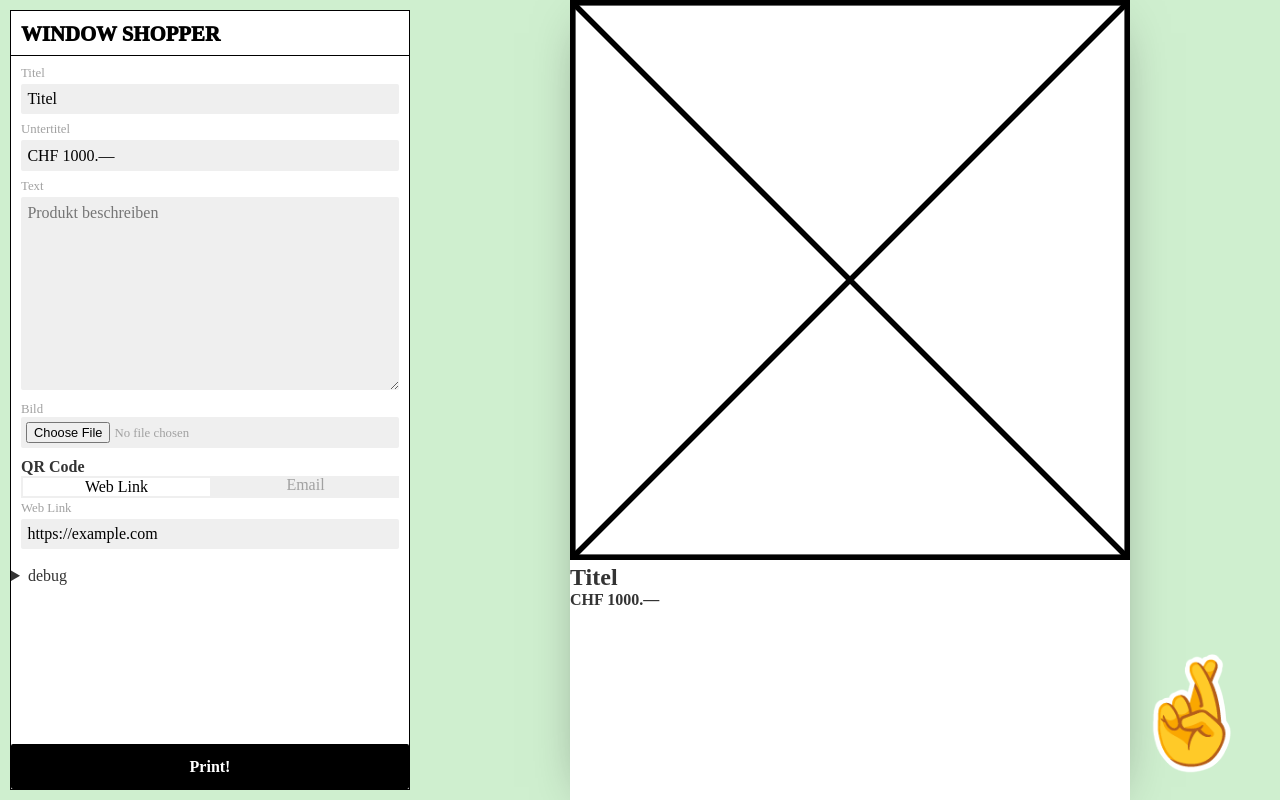
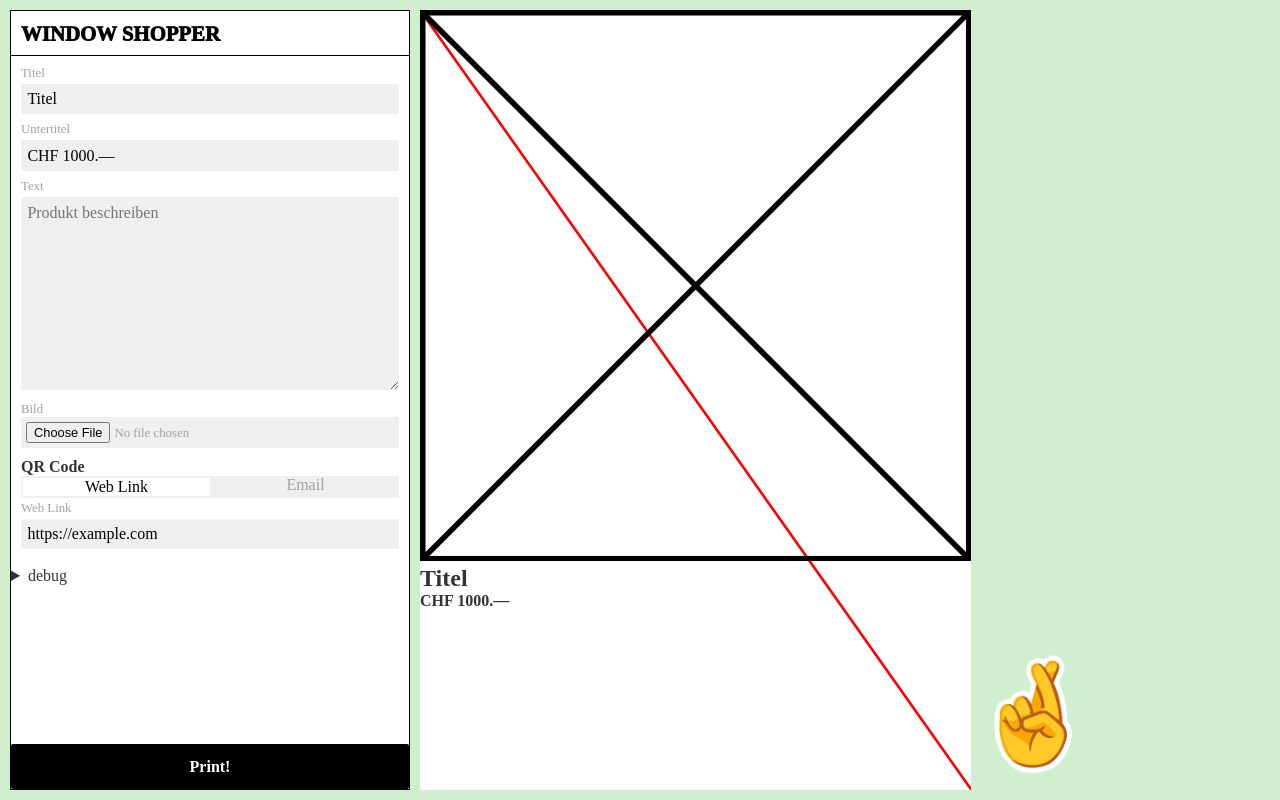
Before and after one commit to shrijo/window-shopper, a Svelte app: page / in a window 1280 px wide. Built offline with nearby package versions, Linux system fonts and the light colour scheme; a web font is replaced by a local one.

Commit message:
aspect ratio

```diff
--- a/src/App.svelte
+++ b/src/App.svelte
@@ -13,33 +13,47 @@
   let image = false;
 
   const onPrint = () => {
-		window.print()
+    window.print();
   };
 </script>
-
 
 <main>
   <div id="editor">
     <h1>Window Shopper</h1>
     <form>
-			<LabeledInput label="Titel" placeholder="Produkt Titel" bind:value={$title} />
-			<LabeledInput label="Untertitel" placeholder="Produkt Preis" bind:value={$subtitle} />
-			<LabeledTextarea label="Text" placeholder="Produkt beschreiben" bind:value={$text} />
-			<ImageUpload bind:value={image}/>
+      <LabeledInput
+        label="Titel"
+        placeholder="Produkt Titel"
+        bind:value={$title}
+      />
+      <LabeledInput
+        label="Untertitel"
+        placeholder="Produkt Preis"
+        bind:value={$subtitle}
+      />
+      <LabeledTextarea
+        label="Text"
+        placeholder="Produkt beschreiben"
+        bind:value={$text}
+      />
+      <ImageUpload bind:value={image} />
       <QRCodeSection />
-			<button on:click={onPrint} type="button" class="print-button">Print!</button>
+      <button on:click={onPrint} type="button" class="print-button"
+        >Print!</button
+      >
     </form>
 
-		<Debug vars={{
+    <Debug
+      vars={{
         link: $link,
         subtitle: $subtitle,
-      title: $title
-    }} />
-
+        title: $title,
+      }}
+    />
   </div>
   <div id="preview">
     <A4>
-			<OptionalImage bind:image/>
+      <OptionalImage bind:image />
       <section>
         <div class="text">
           <h2>{$title}</h2>
@@ -50,9 +64,7 @@
       </section>
     </A4>
   </div>
-
 </main>
-
 
 <style>
   main {
@@ -67,7 +79,7 @@
     box-sizing: border-box;
   }
 
-	:global(label){
+  :global(label) {
     font-size: 0.8em;
     color: #a1a1a1;
     margin-bottom: 3px;
@@ -79,7 +91,7 @@
     background-color: #efefef;
     border: none;
   }
-	form{
+  form {
     border-top: 1px solid #000000;
     padding: 10px;
   }
@@ -97,7 +109,7 @@
     top: 0;
   }
 
-	.print-button{
+  .print-button {
     position: absolute;
     bottom: 0;
     left: 0;
@@ -112,9 +124,6 @@
   #preview {
     flex-grow: 1;
     flex-shrink: 1;
-		display: flex;
-		align-items: center;
-		justify-content: center;
   }
   h1 {
     padding: 0.1em 10px 0 10px;
@@ -136,5 +145,4 @@
   .description {
     text-align: justify;
   }
-
 </style>
--- a/src/components/A4.svelte
+++ b/src/components/A4.svelte
@@ -1,23 +1,52 @@
+<script>
+  let w, h;
+  let pageRatio = 210 / 297;
+  let viewRatio = w / h;
+  let fitHeight = pageRatio < viewRatio;
+  $: {
+    viewRatio = w / h;
+    fitHeight = pageRatio < viewRatio;
+    console.log({ w, h, fitHeight });
+  }
+</script>
+
+<div
+  class="container"
+  bind:clientWidth={w}
+  bind:clientHeight={h}
+  style="--w: {0.707 * (h - 20)}px; --h: {h - 20}px"
+>
+  <div class="A4" class:fitHeight>
+    <svg viewBox="0 0 210 297">
+      <path stroke="red" d="M0,0 L210,297" />
+    </svg>
+    <div class="content">
+      <slot />
+    </div>
+  </div>
+</div>
+
 <style>
+  .container {
+    margin: 10px;
+    margin-left: 0;
+    height: 100%;
+  }
   .A4 {
-    box-sizing: border-box;
+    display: grid;
+    width: 100%;
+    background-color: #ffffff;
+    /* -webkit-box-shadow: 0px 10px 53px -23px rgba(0, 0, 0, 0.52);
+    -moz-box-shadow: 0px 10px 53px -23px rgba(0, 0, 0, 0.52);
+    box-shadow: 0px 10px 53px -23px rgba(0, 0, 0, 0.52); */
+  }
+  .A4.fitHeight {
+    width: var(--w);
+    height: var(--h);
+  }
 
-
-   width: 70vmin;
-   height: 100vmin;
-   max-width: 100%;
-   max-height: 100%;
-   object-fit: contain;
-
-
-
-		background-color: #ffffff;
-		-webkit-box-shadow: 0px 10px 53px -23px rgba(0,0,0,0.52);
-		-moz-box-shadow: 0px 10px 53px -23px rgba(0,0,0,0.52);
-		box-shadow: 0px 10px 53px -23px rgba(0,0,0,0.52);
+  .A4 svg,
+  .A4 .content {
+    grid-area: 1 / 1 / 2 / 2;
   }
 </style>
-
-<div class="A4">
-  <slot></slot>
-</div>
```
Also changed, not shown: src/components/debug.svelte (line endings or trailing spaces). Lines whose indentation alone changed are shown as unchanged.
